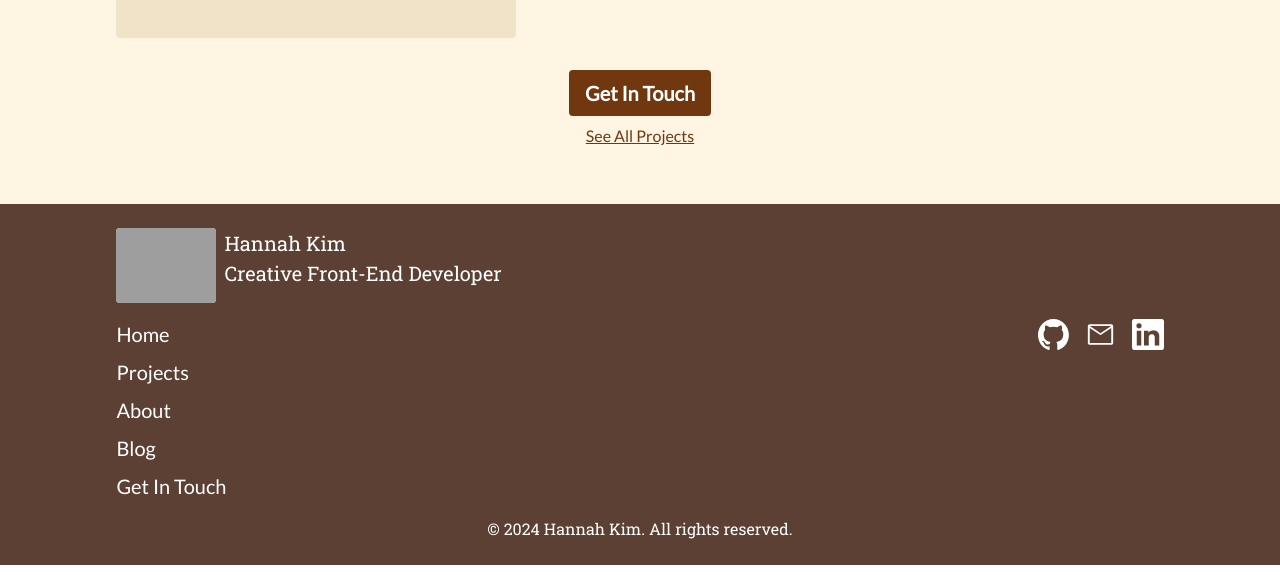
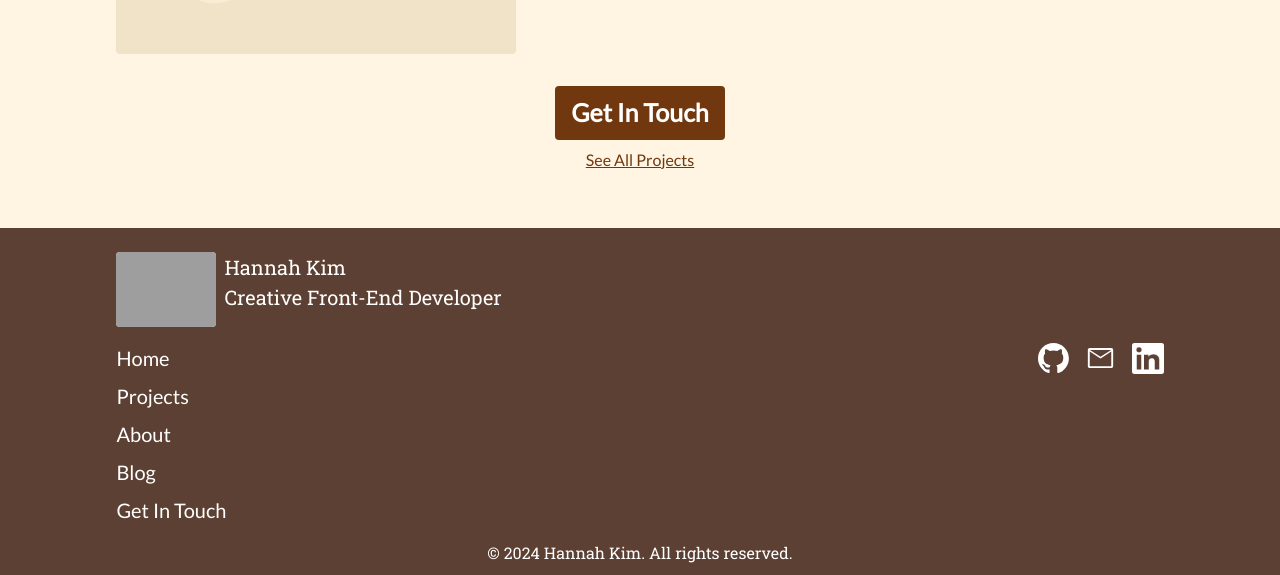
Before and after one commit to hannahkim313/dev-portfolio, a React (Vite) app: page / in a window 1280 px wide. Shown: the part 2007-2582 px from the top of the page. Built offline with nearby package versions, Linux system fonts and the light colour scheme; no server answers; grey boxes are pictures that could not be loaded.

Commit message:
Add custom focus states and add extra spacing between the the 'Featured Projects' heading and the content below it

```diff
--- a/src/styles/app.css
+++ b/src/styles/app.css
@@ -172,6 +172,12 @@ h3 {
   left: -999999999px;
 }
 
+:focus-visible {
+  outline: 2px solid var(--color-text);
+  outline-offset: 2px;
+  border-radius: var(--border-radius-xs);
+}
+
 @media (hover: hover) and (pointer: fine) {
   a:hover {
     text-decoration: underline;
--- a/src/styles/footer.module.css
+++ b/src/styles/footer.module.css
@@ -43,6 +43,14 @@ footer p {
   gap: var(--spacing-sm);
 }
 
+.navList a {
+  display: inline-block;
+}
+
+.navList a:focus-visible {
+  outline-color: var(--color-background);
+}
+
 .socials {
   flex-direction: row;
   gap: var(--spacing-md);
--- a/src/styles/home-page.module.css
+++ b/src/styles/home-page.module.css
@@ -69,7 +69,7 @@
 .featuredProjects {
   display: flex;
   flex-direction: column;
-  gap: var(--spacing-md);
+  gap: var(--spacing-xl);
 }
 
 .featuredProjectsTitle {
@@ -114,6 +114,7 @@
 }
 
 .ctaContainer {
+  font-size: var(--font-size-subheading);
   padding: 0 0 var(--spacing-xl) 0;
   display: flex;
   flex-direction: column;
@@ -193,4 +194,4 @@
   }
 }
 
-/* TODO: fix focus states */
+/* TODO: add skip to content links for keyboard/accessibility */
```
